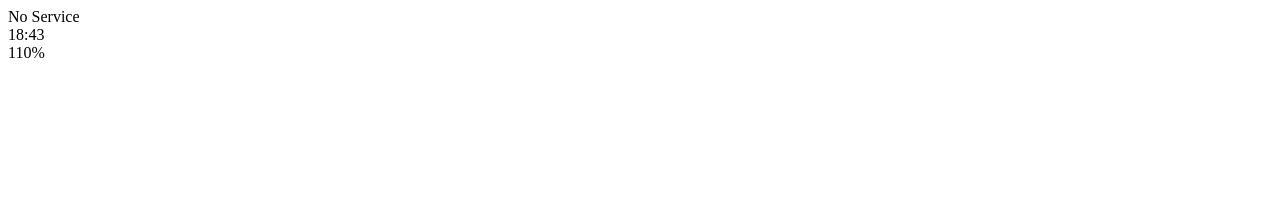
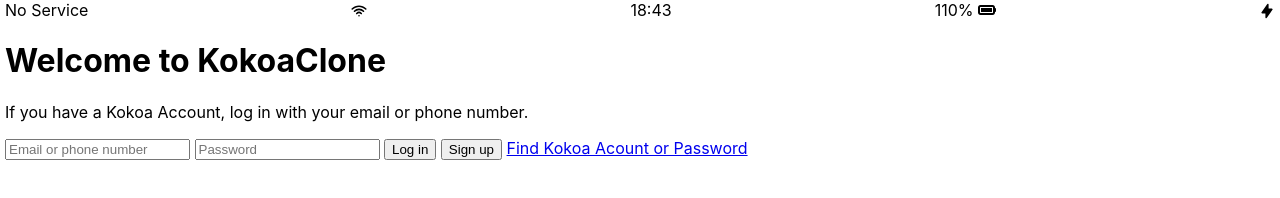
Before and after one commit to chaekie/kokoa-clone-2021, a plain HTML site: page index.html in a window 1280 px wide. Drawn offline with Linux system fonts and the light colour scheme.

Commit message:
status-bar

```diff
--- /dev/null
+++ b/css/styles.css
@@ -0,0 +1,26 @@
+body {
+  margin: 0px 5px;
+  font-family: -apple-system, BlinkMacSystemFont, "Segoe UI", Roboto, Oxygen,
+    Ubuntu, Cantarell, "Open Sans", "Helvetica Neue", sans-serif;
+}
+
+.status-bar {
+  display: flex;
+  justify-content: space-between;
+  }
+.status-bar__icon {
+  height: 16px;
+  width: 16px;
+  margin: 3px 0px 0px 0px;
+}
+
+
+.status-bar__column:nth-child(4),
+.status-bar__column:nth-child(5) {
+  justify-content: flex-end;
+  align-items: center;
+}
+
+/*.status-bar__column:nth-child(3) {
+  display: center;
+}
--- a/index.html
+++ b/index.html
@@ -1,24 +1,65 @@
 <!DOCTYPE html>
 <html lang="en">
   <head>
+    <link rel="shortcut icon" href="withoutmouth_emoji.png" />
     <meta charset="UTF-8" />
     <meta name="viewport" content="width=device-width, initial-scale=1.0" />
-    <title>Welcome to Kokoa Talk</title>
+    <title>Welcome to KokoaClone</title>
+    <link rel="stylesheet" href="css/styles.css" />
   </head>
   <body>
-    <div id="status-bar">
+    <div class="status-bar">
       <div class="status-bar__column">
         <span>No Service</span>
-        <!--To do: Wifi Icon-->
       </div>
+      <svg
+        class="status-bar__icon"
+        xmlns="http://www.w3.org/2000/svg"
+        viewBox="0 0 20 20"
+        fill="currentColor"
+      >
+        <path
+          fill-rule="evenodd"
+          d="M17.778 8.222c-4.296-4.296-11.26-4.296-15.556 0A1 1 0 01.808 6.808c5.076-5.077 13.308-5.077 18.384 0a1 1 0 01-1.414 1.414zM14.95 11.05a7 7 0 00-9.9 0 1 1 0 01-1.414-1.414 9 9 0 0112.728 0 1 1 0 01-1.414 1.414zM12.12 13.88a3 3 0 00-4.242 0 1 1 0 01-1.415-1.415 5 5 0 017.072 0 1 1 0 01-1.415 1.415zM9 16a1 1 0 011-1h.01a1 1 0 110 2H10a1 1 0 01-1-1z"
+          clip-rule="evenodd"
+        />
+      </svg>
       <div class="status-bar__column">
         <span>18:43</span>
       </div>
       <div class="status-bar__column">
         <span>110%</span>
-        <!--Battery Icon-->
-        <!-- Lightning Icon-->
+        <i class="fas fa-battery-full"></i>
       </div>
+      <svg
+        class="status-bar__icon"
+        xmlns="http://www.w3.org/2000/svg"
+        viewBox="0 0 20 20"
+        fill="currentColor"
+      >
+        <path
+          fill-rule="evenodd"
+          d="M11.3 1.046A1 1 0 0112 2v5h4a1 1 0 01.82 1.573l-7 10A1 1 0 018 18v-5H4a1 1 0 01-.82-1.573l7-10a1 1 0 011.12-.38z"
+          clip-rule="evenodd"
+        />
+      </svg>
     </div>
+    <header class="welcome-header">
+      <h1 class="welcome-header__title">Welcome to KokoaClone</h1>
+      <p class="welcome-header__text">
+        If you have a Kokoa Account, log in with your email or phone number.
+      </p>
+    </header>
+    <form id="login-form">
+      <input type="text" placeholder="Email or phone number" />
+      <input type="password" placeholder="Password" />
+      <input type="submit" value="Log in" />
+      <input type="submit" value="Sign up" />
+      <a href="#">Find Kokoa Acount or Password</a>
+    </form>
+    <script
+      src="https://kit.fontawesome.com/ef81e253aa.js"
+      crossorigin="anonymous"
+    ></script>
   </body>
 </html>
```
Also changed, not shown: home.html (added, +7 -0 lines), withoutmouth_emoji.png (added).
